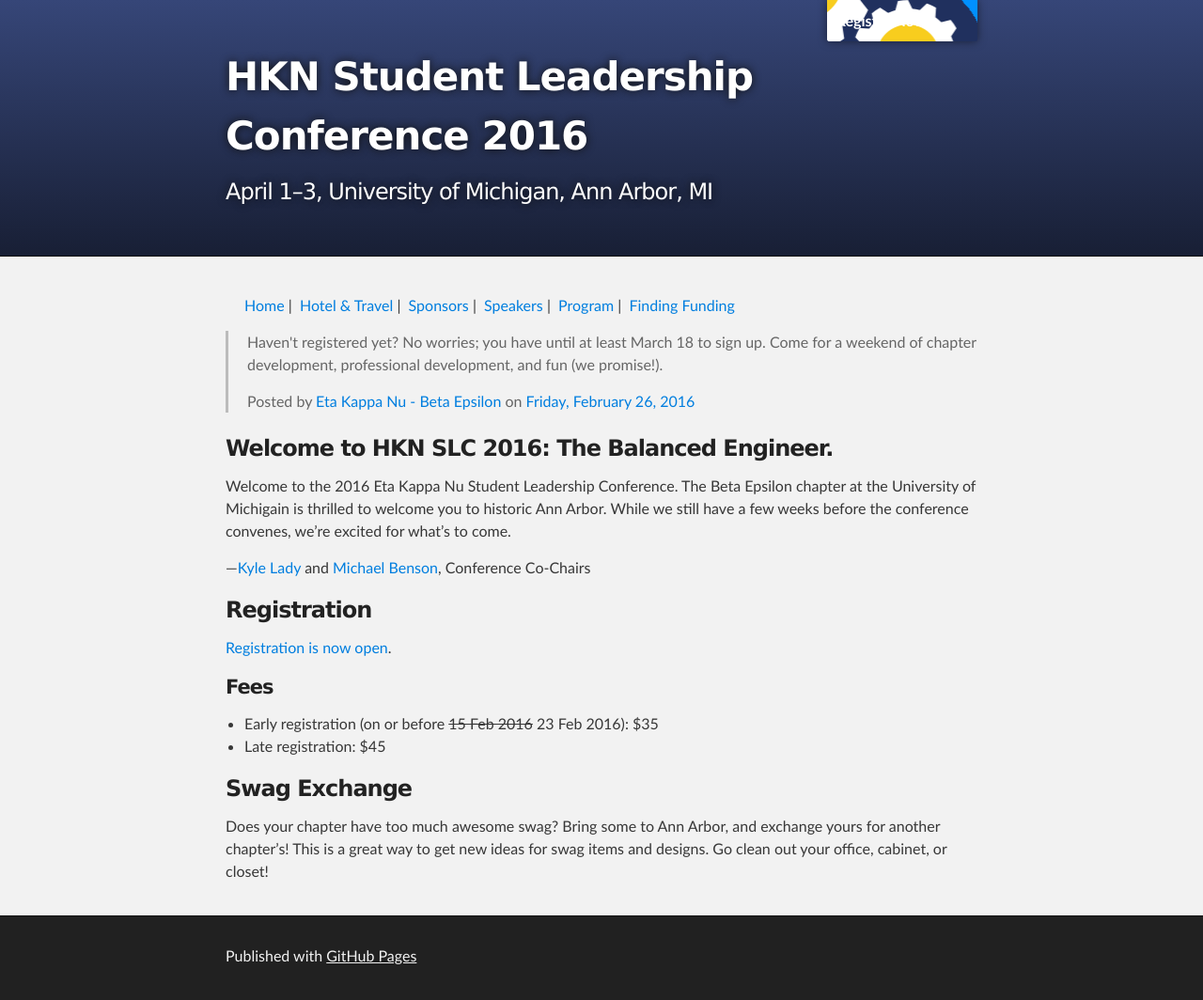
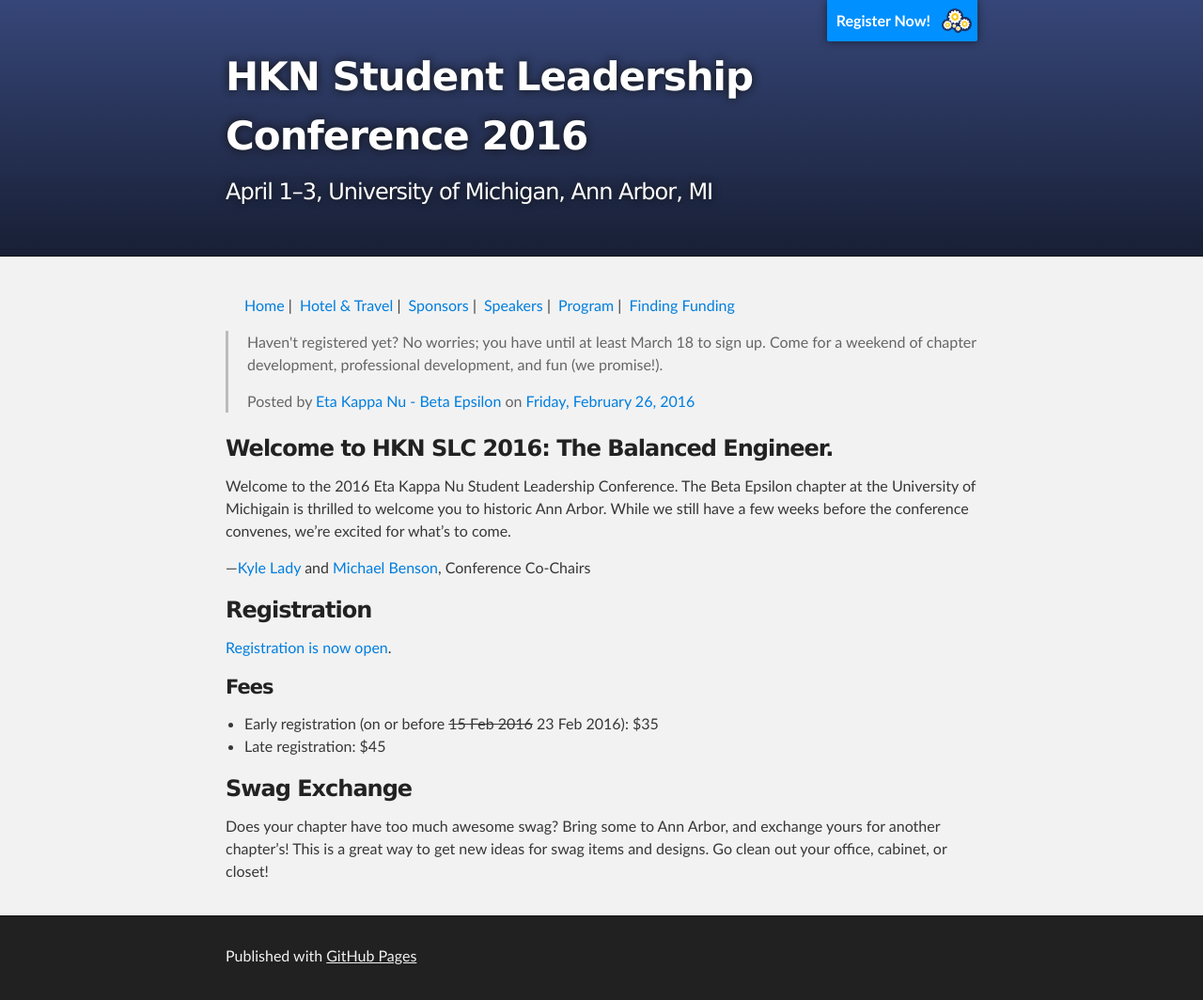
Before and after one commit to hkncon2016/hkncon2016.github.io, a Jekyll site: the page built from index.md, in a window 1280 px wide. Shown: the whole page at 94% size. Built offline with Jekyll 4.4.1, drawn with Linux system fonts in a browser that asks for light colours.

Commit message:
Update stylesheet.css

```diff
--- a/stylesheets/stylesheet.css
+++ b/stylesheets/stylesheet.css
@@ -283,7 +283,7 @@
   z-index: 10;
   padding: 10px 50px 10px 10px;
   color: #fff;
-  background: url('../images/hkncon16_logo.png') #0090ff no-repeat 95% 50%;
+  background: url('../images/hkncon16_logo.square.32.png') #0090ff no-repeat 95% 50%;
   font-weight: 700;
   box-shadow: 0 0 10px rgba(0,0,0,.5);
   border-bottom-left-radius: 2px;
```
